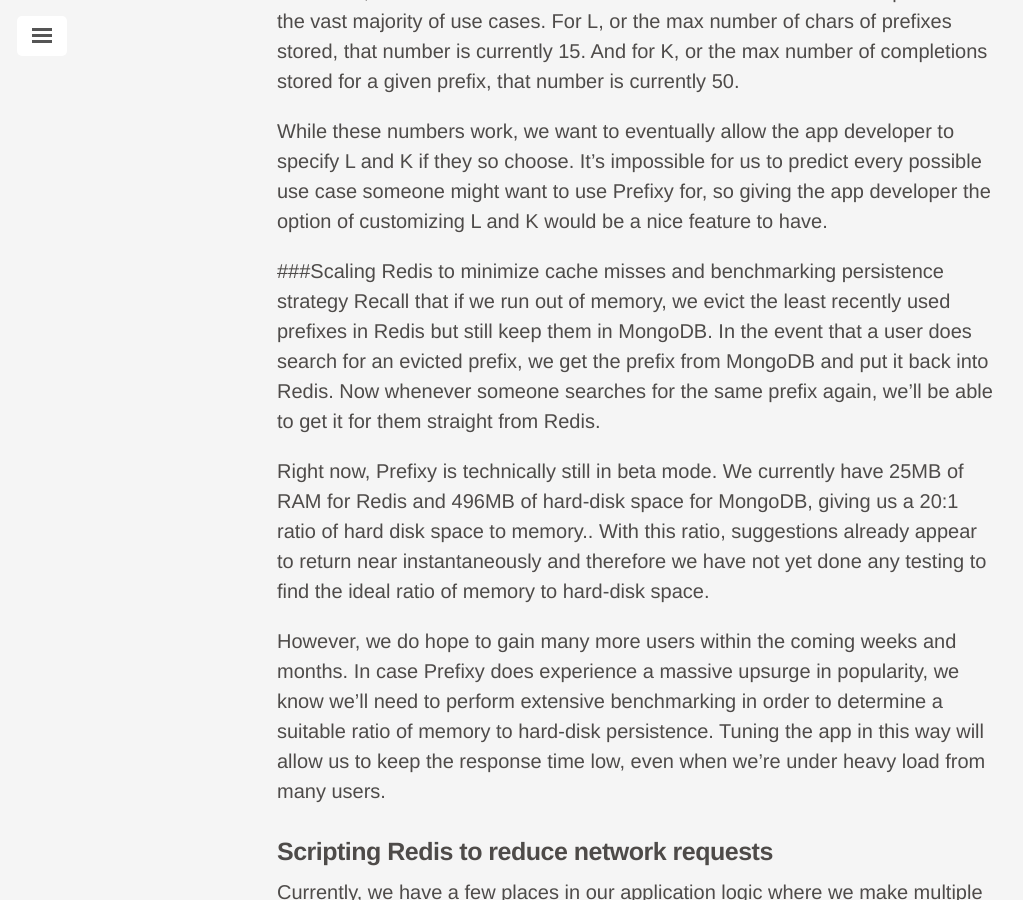
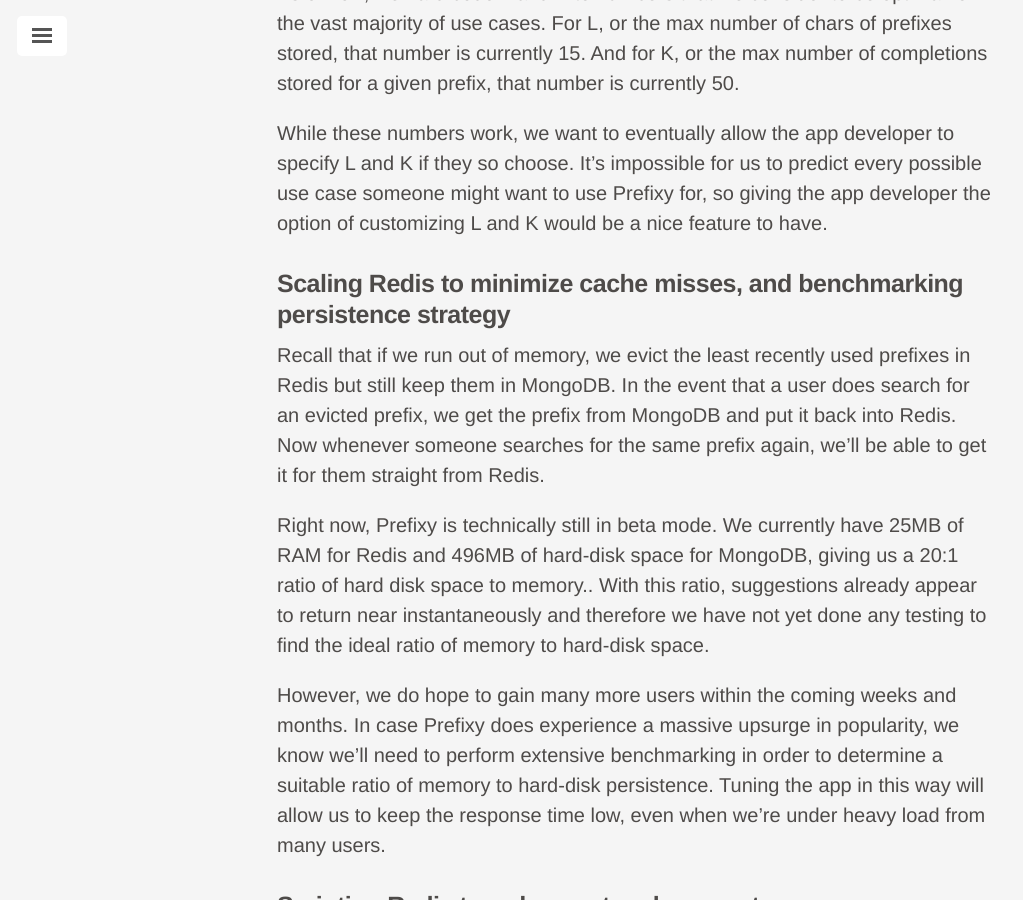
Before and after one commit to prefixy/prefixy.github.io, a Jekyll site: the page built from _posts/2017-12-13-writeup.md, in a window 1280 px wide and 900 px high, scrolled down 24159 px. Shown: the whole window, without its empty margins (3-1026 px from the left). Built offline with Jekyll 4.4.1, drawn with Linux system fonts in a browser that asks for light colours; some of the changed text lies outside the part shown.

Commit message:
add more formatting

```diff
--- a/_posts/2017-12-13-writeup.md
+++ b/_posts/2017-12-13-writeup.md
@@ -98,10 +98,10 @@
 
 First, we analyzed the time complexity of searching for completions for a given prefix with this approach. Here are the required steps:
 
-1. Iterate through all of the keys: O(N)
+<!-- 1. Iterate through all of the keys: O(N)
 2. For each completion, compare to the prefix to check for match: O(L)
 3. Sort the completions we’ve found O(K log K) (sorting our array of matches)
-
+ -->
 ![naive hash](/assets/naive-hash-search.png)
 
 This means the time complexity of search would be O(NL) + O(K log K).
@@ -149,13 +149,13 @@
 
 There are diminishing returns to storing longer and longer prefixes. We can reasonably limit the max length of prefixes we store. Take for example the following completion:
 
-“Tyrannosaurus Rex lived during the late Cretaceous period.”
+> “Tyrannosaurus Rex lived during the late Cretaceous period.”
 
 We can reasonably expect that very few people will type a very long prefix such as:
 
-“Tyrannosaurus Rex lived during the late C”
+> “Tyrannosaurus Rex lived during the late C”
 
-Instead, it’s much more likely that a user would type “Tyranno” or “Tyrannosaurus Rex l” and then choose a suggestion. Therefore, we can safely put a limit on the length of prefixes we store. We can set this limit to a reasonable amount like 20 characters.
+Instead, it’s much more likely that a user would type `“Tyranno”` or `“Tyrannosaurus Rex l”` and then choose a suggestion. Therefore, we can safely put a limit on the length of prefixes we store. We can set this limit to a reasonable amount like 20 characters.
 
 This has two benefits. For one, we save space because we don’t have to store prefixes longer than the limit and the completions associated with those superfluous prefixes. The second and primary benefit, is that now the O(L) time to find the prefix effectively becomes constant O(1) time. And this is true because L will never be more than the constant limit.
 
@@ -594,7 +594,7 @@
 
 While these numbers work, we want to eventually allow the app developer to specify L and K if they so choose. It’s impossible for us to predict every possible use case someone might want to use Prefixy for, so giving the app developer the option of customizing L and K would be a nice feature to have.
 
-###Scaling Redis to minimize cache misses and benchmarking persistence strategy
+### Scaling Redis to minimize cache misses, and benchmarking persistence strategy
 Recall that if we run out of memory, we evict the least recently used prefixes in Redis but still keep them in MongoDB. In the event that a user does search for an evicted prefix, we get the prefix from MongoDB and put it back into Redis. Now whenever someone searches for the same prefix again, we’ll be able to get it for them straight from Redis.
 
 Right now, Prefixy is technically still in beta mode. We currently have 25MB of RAM for Redis and 496MB of hard-disk space for MongoDB, giving us a 20:1 ratio of hard disk space to memory.. With this ratio, suggestions already appear to return near instantaneously and therefore we have not yet done any testing to find the ideal ratio of memory to hard-disk space.
```
Also changed, not shown: other parts of _posts/2017-12-13-writeup.md (+2 -2 lines), 3 other files.
